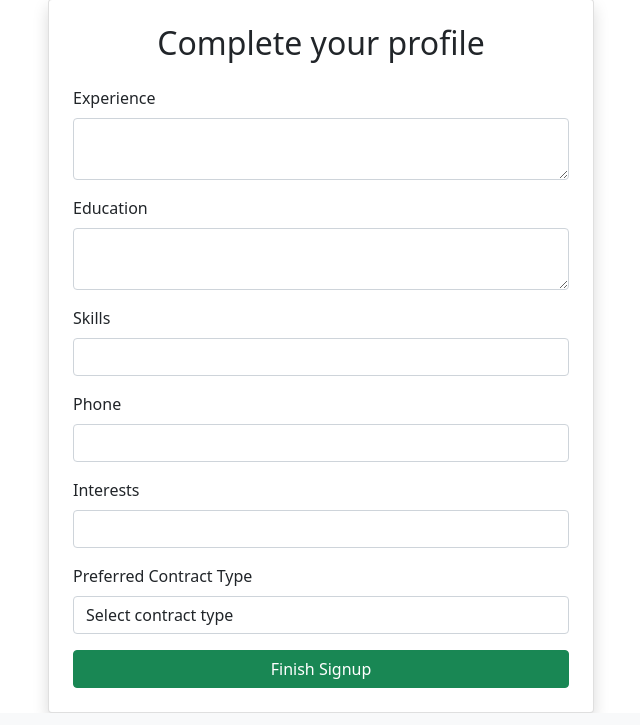
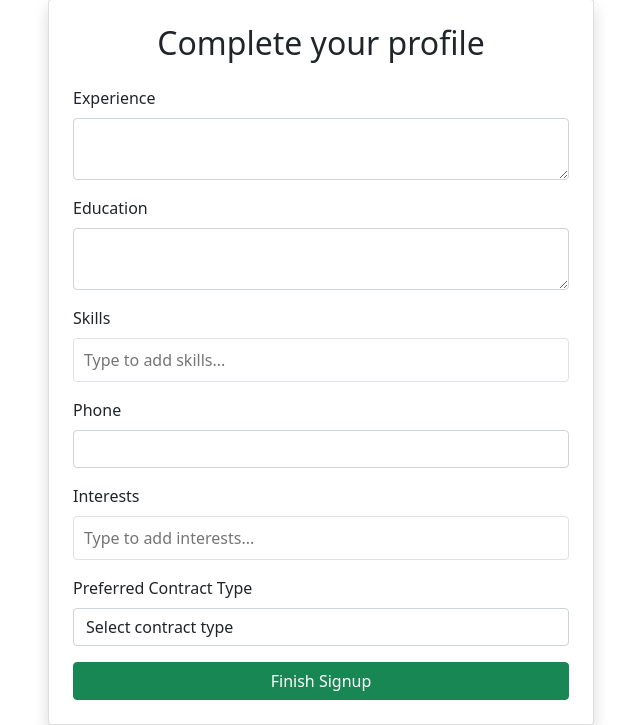
Before and after one commit to Ale-Newport/404-Not-Found, a Django app: page /employee-signup/CV/parse/ in a window 1280 px wide. Shown: the part 105-830 px from the top of the page, without its empty margins (319-959 px from the left). Run offline with Django 5.2, Linux system fonts and the light colour scheme; parts of the project's set-up code (start-up, migrations or seed data) failed here and were passed over; some libraries are stand-ins or nearby versions.

Commit message:
Implement skills and interests as removable tags

```diff
--- a/app/templates/partials/_step3_cv_review.html
+++ b/app/templates/partials/_step3_cv_review.html
@@ -13,7 +13,10 @@
 
     <div class="mb-3">
         <label class="form-label">Skills</label>
-        <input type="text" name="skills" class="form-control" value="{{ cv_data.Skills|join:', '|default:'' }}">
+        <div class="tag-input-container border rounded p-2 d-flex flex-wrap" id="skills-container">
+            <input type="text" id="skills-input" class="tag-input border-0 flex-grow-1" placeholder="Type to add skills...">
+        </div>
+        <input type="hidden" name="skills" id="skills-hidden-input" value="{{ cv_data.Skills|join:', '|default:'' }}">
     </div>
 
     <div class="mb-3">
@@ -23,7 +26,10 @@
 
     <div class="mb-3">
         <label class="form-label">Interests</label>
-        <input type="text" name="interests" class="form-control" value="{{ cv_data.Interests|join:', '|default:'' }}">
+        <div class="tag-input-container border rounded p-2 d-flex flex-wrap" id="interests-container">
+            <input type="text" id="interests-input" class="tag-input border-0 flex-grow-1" placeholder="Type to add interests...">
+        </div>
+        <input type="hidden" name="interests" id="interests-hidden-input" value="{{ cv_data.Interests|join:', '|default:'' }}">
     </div>
 
     <div class="mb-3">
@@ -37,3 +43,106 @@
 
     <button type="submit" class="btn btn-success w-100">Finish Signup</button>
 </form>
+
+<style>
+    .tag-item {
+        background-color: #e9ecef;
+        border-radius: 4px;
+        padding: 4px 8px;
+        margin: 2px;
+        display: inline-flex;
+        align-items: center;
+    }
+    .tag-close {
+        margin-left: 6px;
+        cursor: pointer;
+        font-weight: bold;
+    }
+    .tag-input-container {
+        min-height: 38px;
+    }
+    .tag-input {
+        outline: none;
+        min-width: 60px;
+    }
+</style>
+
+<script>
+document.addEventListener('DOMContentLoaded', function() {
+    // Initialize tag inputs
+    initTagInput('skills');
+    initTagInput('interests');
+});
+
+function initTagInput(fieldName) {
+    const container = document.getElementById(`${fieldName}-container`);
+    const input = document.getElementById(`${fieldName}-input`);
+    const hiddenInput = document.getElementById(`${fieldName}-hidden-input`);
+
+    // Initial tags from hidden input value
+    if (hiddenInput.value) {
+        const initialTags = hiddenInput.value.split(',').map(tag => tag.trim()).filter(tag => tag);
+        initialTags.forEach(tag => addTag(fieldName, tag));
+    }
+
+    // Handle input keydown
+    input.addEventListener('keydown', function(e) {
+        if (e.key === 'Enter' || e.key === ',') {
+            e.preventDefault();
+            const value = input.value.trim();
+
+            if (value) {
+                addTag(fieldName, value);
+                input.value = '';
+                updateHiddenInput(fieldName);
+            }
+        }
+    });
+
+    // Handle input blur
+    input.addEventListener('blur', function() {
+        const value = input.value.trim();
+        if (value) {
+            addTag(fieldName, value);
+            input.value = '';
+            updateHiddenInput(fieldName);
+        }
+    });
+}
+
+function addTag(fieldName, text) {
+    const container = document.getElementById(`${fieldName}-container`);
+    const input = document.getElementById(`${fieldName}-input`);
+
+    // Create tag element
+    const tag = document.createElement('div');
+    tag.className = 'tag-item';
+    tag.dataset.value = text;
+
+    // Tag text
+    const tagText = document.createElement('span');
+    tagText.textContent = text;
+    tag.appendChild(tagText);
+
+    // Remove button
+    const closeBtn = document.createElement('span');
+    closeBtn.innerHTML = '&times;';
+    closeBtn.className = 'tag-close';
+    closeBtn.addEventListener('click', function() {
+        tag.remove();
+        updateHiddenInput(fieldName);
+    });
+    tag.appendChild(closeBtn);
+
+    // Insert tag before the input
+    container.insertBefore(tag, input);
+}
+
+function updateHiddenInput(fieldName) {
+    const container = document.getElementById(`${fieldName}-container`);
+    const hiddenInput = document.getElementById(`${fieldName}-hidden-input`);
+
+    const tags = Array.from(container.querySelectorAll('.tag-item')).map(tag => tag.dataset.value);
+    hiddenInput.value = tags.join(', ');
+}
+</script>
```
